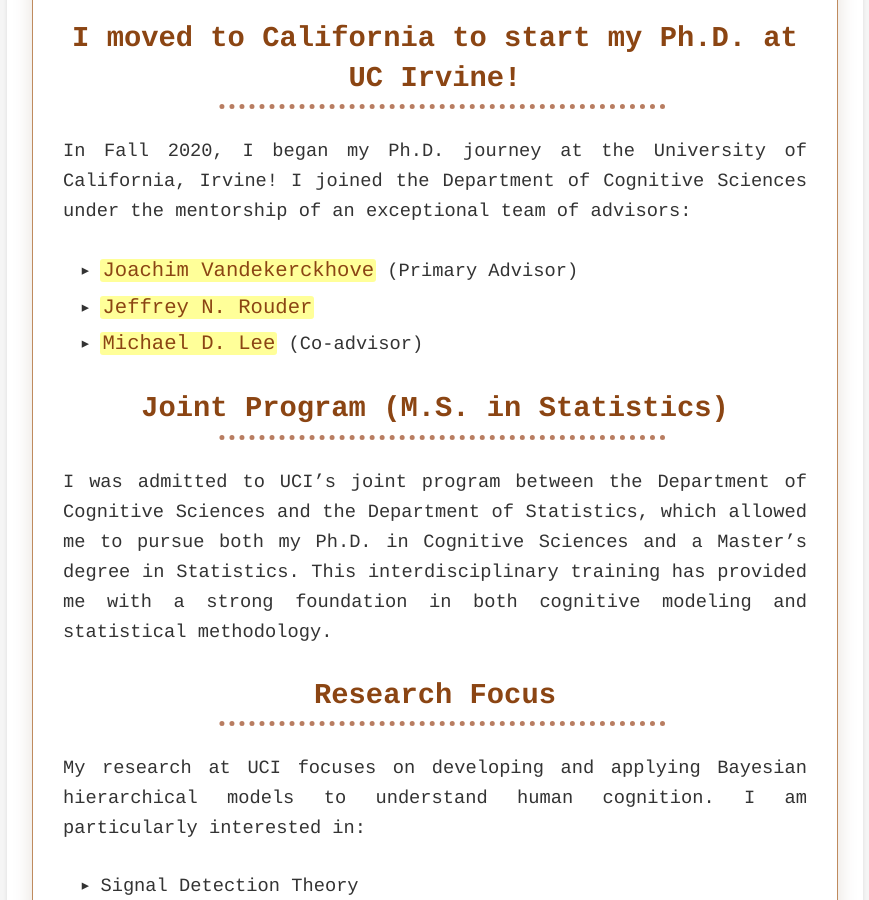
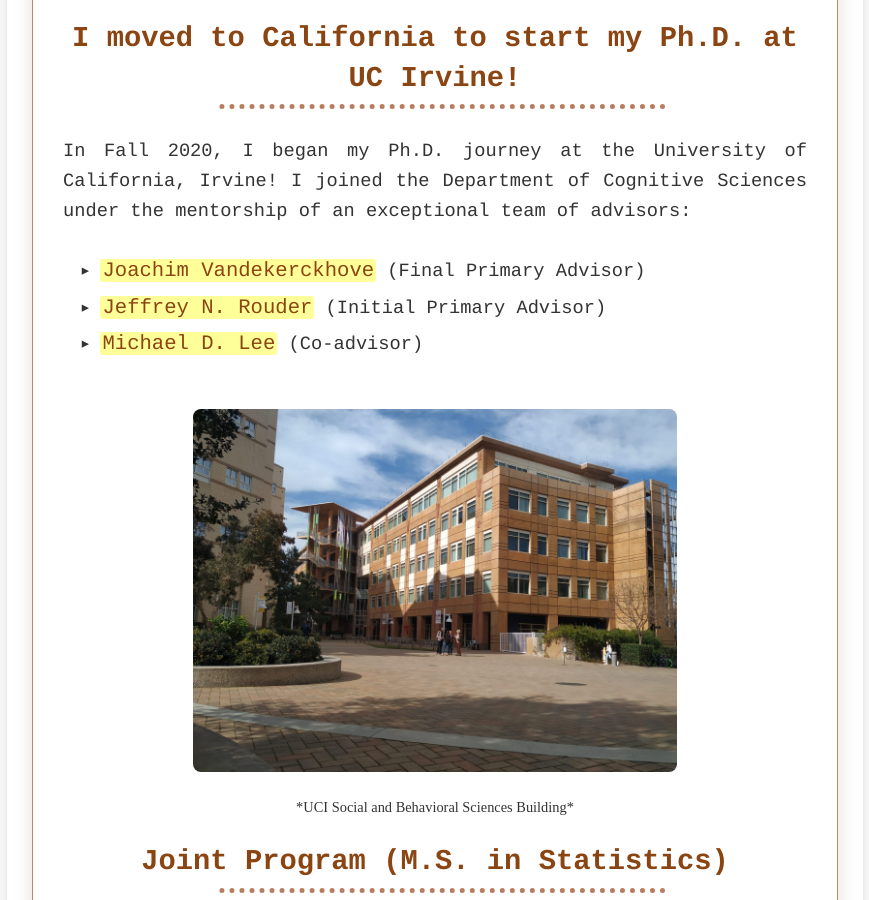
Before and after one commit to Adrifelcha/adrifelcha.github.io, a Jekyll site: the page built from _posts/2020-09-28-started-uci-phd.md, in a window 1280 px wide and 900 px high, scrolled down 563 px. Shown: the whole window, without its empty margins (205-1074 px from the left). Built offline with Jekyll 4.4.1, drawn with Linux system fonts in a browser that asks for light colours; some web fonts are replaced.

```diff
--- a/_posts/2020-09-28-started-uci-phd.md
+++ b/_posts/2020-09-28-started-uci-phd.md
@@ -8,9 +8,16 @@
 
 In Fall 2020, I began my Ph.D. journey at the University of California, Irvine! I joined the Department of Cognitive Sciences under the mentorship of an exceptional team of advisors:
 
-- <a href="https://www.faculty.uci.edu/profile/?facultyId=6237" target="_blank">Joachim Vandekerckhove</a> (Primary Advisor)
-- <a href="https://www.faculty.uci.edu/profile/?facultyId=6493" target="_blank">Jeffrey N. Rouder</a>
+- <a href="https://www.faculty.uci.edu/profile/?facultyId=6237" target="_blank">Joachim Vandekerckhove</a> (Final Primary Advisor)
+- <a href="https://www.faculty.uci.edu/profile/?facultyId=6493" target="_blank">Jeffrey N. Rouder</a> (Initial Primary Advisor)
 - <a href="http://faculty.sites.uci.edu/mdlee/" target="_blank">Michael D. Lee</a> (Co-advisor)
+
+<div style="text-align: center;">
+    <img src="/photos/UCI.jpeg" alt="UCI Social and Behavioral Sciences Building" width="65%" />
+    <br>
+    *UCI Social and Behavioral Sciences Building*
+</div>
+
 
 ### Joint Program (M.S. in Statistics)
 
```
